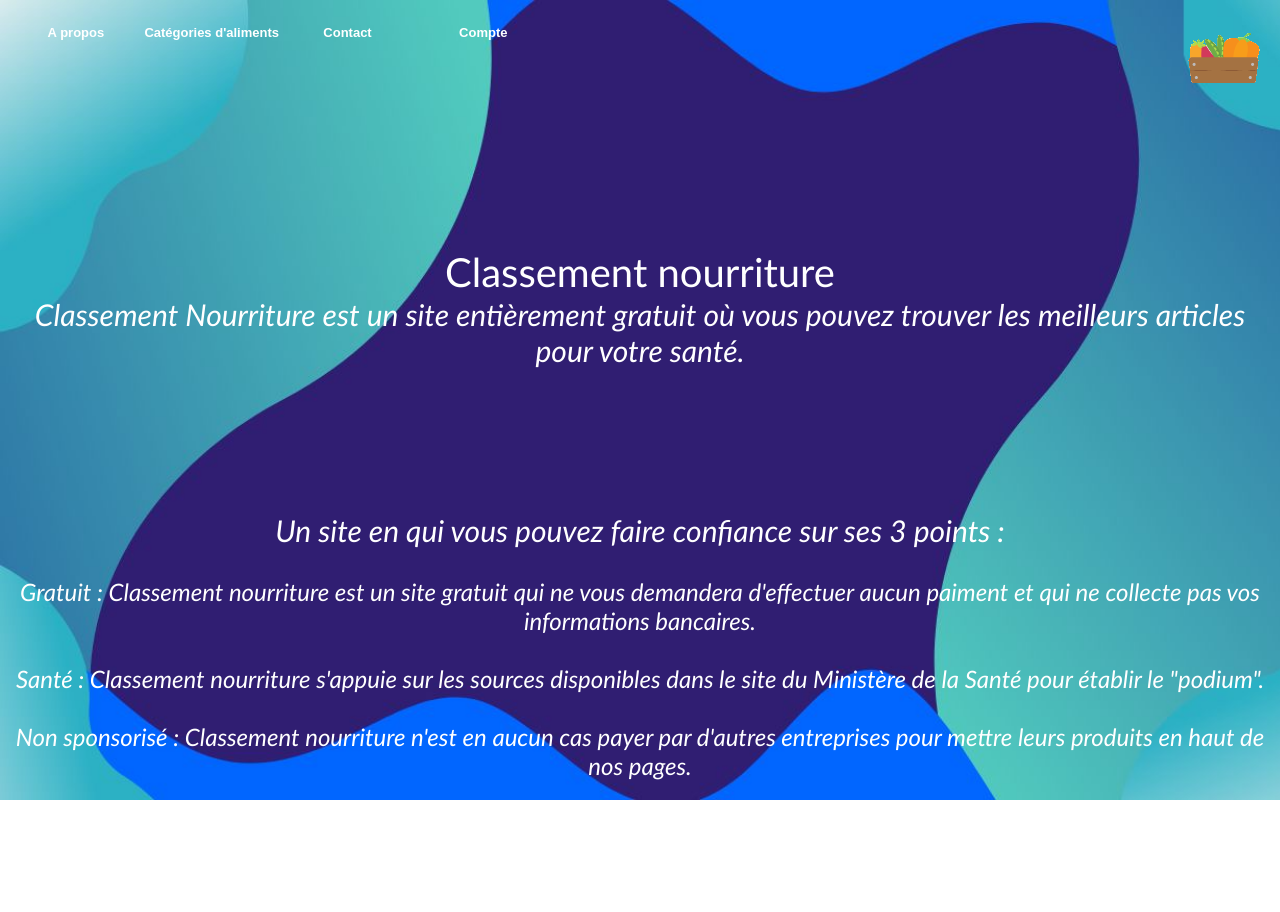
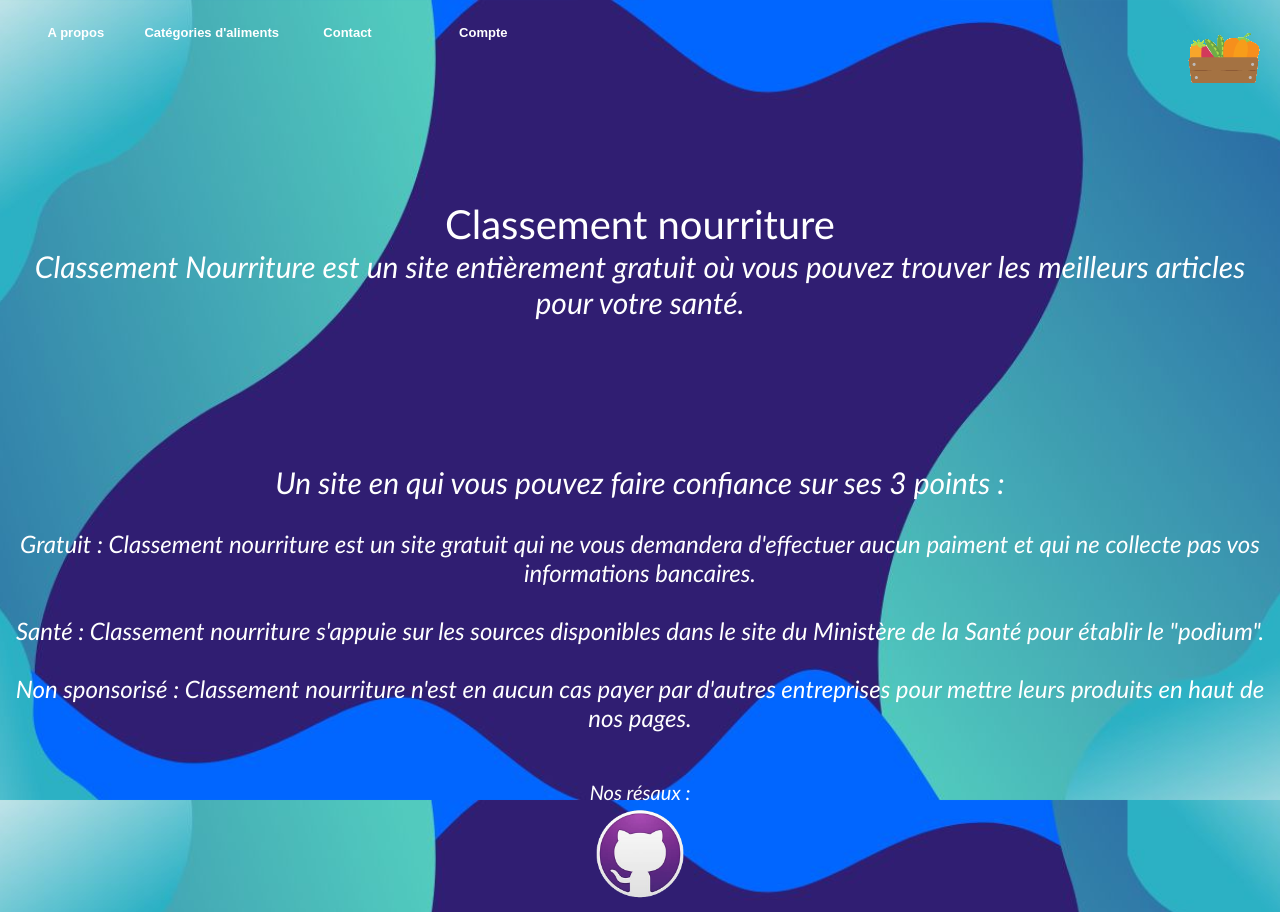
Before and after one commit to JulianoM8103/Classement-Nourriture, a website: page Index.html in a window 1280 px wide. Before the commit the page ends 800 px from the top, so only its background shows below. Drawn offline with nearby package versions, Linux system fonts and the light colour scheme.

Commit message:
Rajout du réseau Github amenant vers le répertoire Git du site

```diff
--- a/Index.html
+++ b/Index.html
@@ -31,12 +31,16 @@
 
 <body>
 
-    <center><div class="Title"><br><br><br><br><br>Classement nourriture</div></center>
+    <center><div class="Title"> <br><br><br><br> Classement nourriture</div></center>
     <center><div class="TitleIntro"> Classement Nourriture est un site entièrement gratuit où vous pouvez trouver les meilleurs articles pour votre santé.</div></center>
     <center><div class="Intro"> <br><br><br><br> Un site en qui vous pouvez faire confiance sur ses 3 points :</div></center>
     <center><div class="Intro1"> <br> Gratuit : Classement nourriture est un site gratuit qui ne vous demandera d'effectuer aucun paiment et qui ne collecte pas vos informations bancaires.</div></center>
     <center><div class="Intro1"> <br> Santé : Classement nourriture s'appuie sur les sources disponibles dans le site du Ministère de la Santé pour établir le "podium".</div></center>
     <center><div class="Intro1"> <br> Non sponsorisé : Classement nourriture n'est en aucun cas payer par d'autres entreprises pour mettre leurs produits en haut de nos pages.</div></center>
+
+    <center><div class="Intro2"> <br> <br> Nos résaux : </div>
+    <a href="https://github.com/JulianoM8103/Classement-Nourriture"> <img src="files/img/Github Logo.jpeg" alt="" class="Git"> </a>
+    </center>
 </body>
 
 </html>
--- a/files/style/style img.css
+++ b/files/style/style img.css
@@ -10,3 +10,8 @@ body {
     animation: fadeInBottomLeft;
     animation-duration: 2s;
 }
+
+.Git {
+    height: 100px;
+    width: 150px;
+}
--- a/files/style/style text.css
+++ b/files/style/style text.css
@@ -37,3 +37,13 @@
     animation: lightSpeedInLeft;
     animation-duration: 4.5s;
 }
+
+.Intro2 {
+    color: white;
+    text-align: center;
+    font-family: 'Gill Sans', 'Gill Sans MT', Calibri, 'Trebuchet MS', sans-serif;
+    font-size: 20px;
+    font-style: italic;
+    animation: lightSpeedInLeft;
+    animation-duration: 4.5s;
+}
```
Also changed, not shown: files/img/Github Logo.jpeg (added).
